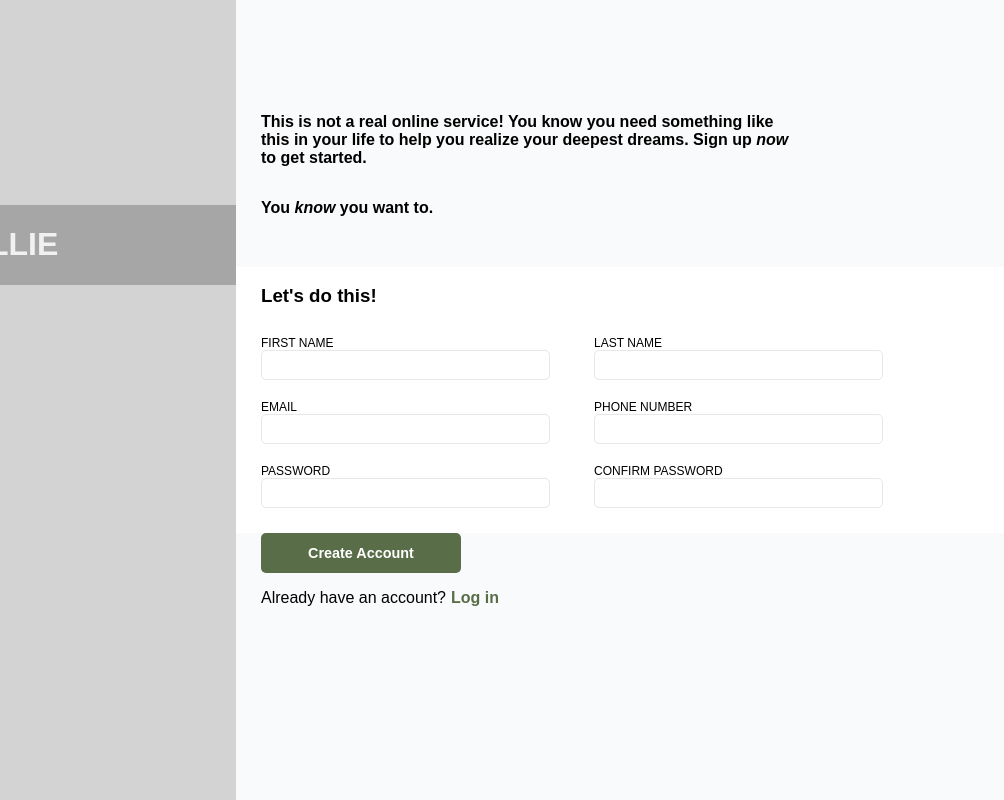
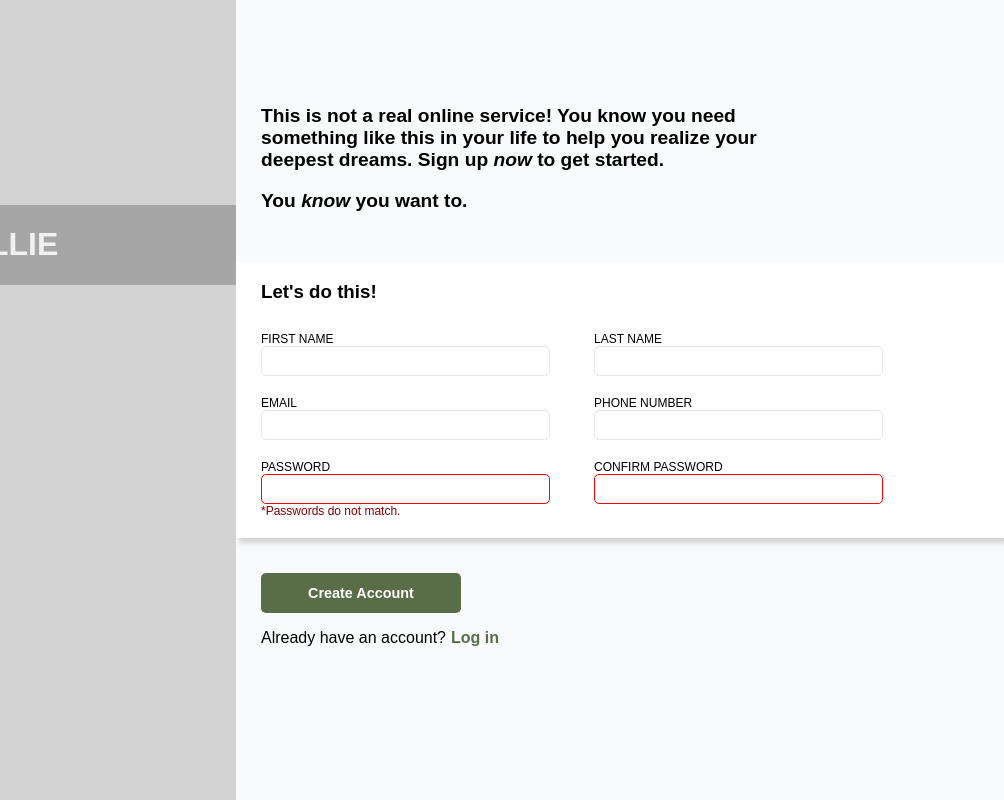
Before and after one commit to carloze11/form, a plain HTML site: page index.html in a window 1280 px wide. Shown: the full height of the page, 276-1280 px from the left. Drawn offline with Linux system fonts and the light colour scheme.

Commit message:
Finish form

```diff
--- a/index.html
+++ b/index.html
@@ -39,7 +39,8 @@
 
             <div class="user-input">
               <label for="pwd">Password</label>
-                  <input type="text" id="pwd" name="pwd">
+              <input type="text" id="pwd" name="pwd" class="error">
+              <span class="error-msg">*Passwords do not match.</span>
             </div>
             </div>
 
@@ -56,7 +57,7 @@
 
             <div class="user-input">
               <label for="confirm-pwd">Confirm Password</label>
-                  <input type="text" id="confirm-pwd" name="confirm-pwd">
+              <input type="text" id="confirm-pwd" name="confirm-pwd" class="error">
             </div>
             </div>
           </form>
--- a/styles.css
+++ b/styles.css
@@ -53,14 +53,17 @@ body {
   padding: 0 200px 0 25px;
   background-color: rgb(249, 250, 251);
   font-weight: 600;
+  font-size: 1.2rem;
 }
 
 .slogan p:last-child {
-    margin-bottom: 50px;
+  margin: 0 0 50px 0;
 }
 
 .info {
   padding: 0 10% 0 25px;
+  z-index: 2;
+  box-shadow: 3px 5px 5px lightgray;
 }
 
 form{
@@ -81,7 +84,6 @@ body {
   border-radius: 5px;
   width: 100%;
   padding: 7px;
-    marign: 10px;
   font-size: 12px;
 }
 
@@ -89,6 +91,15 @@ body {
   outline: none;
   box-shadow: 3px 3px 5px lightgray;
   border: 1px solid blue;
+}
+
+.error {
+  border: 1px solid red;
+}
+
+.error-msg {
+  text-transform: none;
+  color: darkred;
 }
 
 .account {
@@ -105,6 +116,7 @@ body {
   color: white;
   font-weight: 600;
   font-size: .9rem;
+  margin-top: 35px;
 }
 
 .login {
```
Lines whose indentation alone changed are shown as unchanged.
